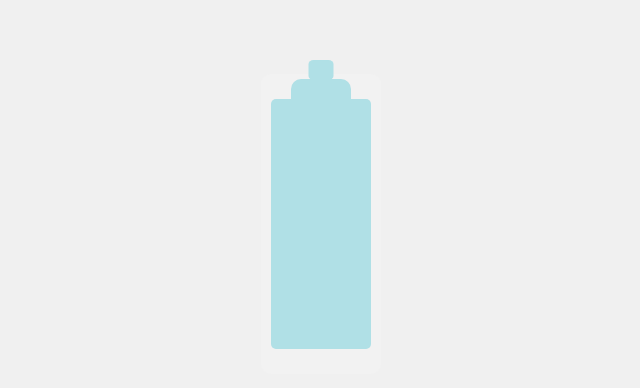
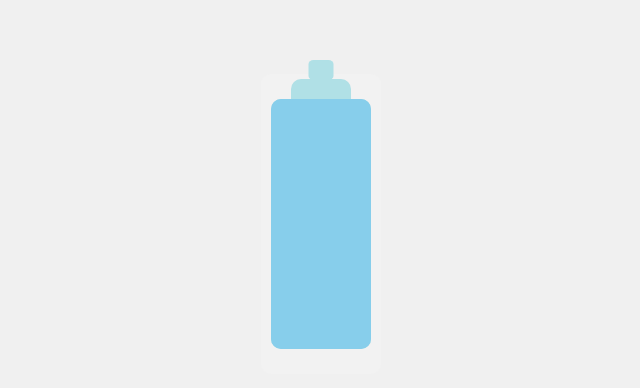
Before and after one commit to LucasWyski001/arrows-test, a plain HTML site: page index.html in a window 1280 px wide. Shown: the part 176-564 px from the top of the page, without its empty margins (319-959 px from the left). Drawn offline with Linux system fonts and the light colour scheme.

Commit message:
i am water

```diff
--- a/index.html
+++ b/index.html
@@ -9,6 +9,7 @@
 <body>
     <div class="water-bottle">
         <div class="bottle-body">
+          <div class="water"></div>
           <div class="bottle-neck"></div>
           <div class="bottle-cap"></div>
         </div>
--- a/style.css
+++ b/style.css
@@ -20,8 +20,18 @@ body {
     height: 250px;
     background-color: #b0e0e6;
     margin: 25px auto;
-    border-radius: 5px;
+    border-radius: 10px;
     position: relative;
+  }
+  .water{
+    width:100%;
+    height:0;
+    background-color: #87CEEB;
+    position: absolute;
+    bottom: 0;
+    left:0;
+    border-radius: 10px;
+    animation: fillWater 5s forwards;
   }
 
   .bottle-neck {
@@ -47,3 +57,12 @@ body {
     left: 50%;
     transform: translateX(-50%);
   }
+
+  @keyframes fillWater {
+    0% {
+        height: 0;
+    }
+    100% {
+        height: 100%;
+    }
+}
```
